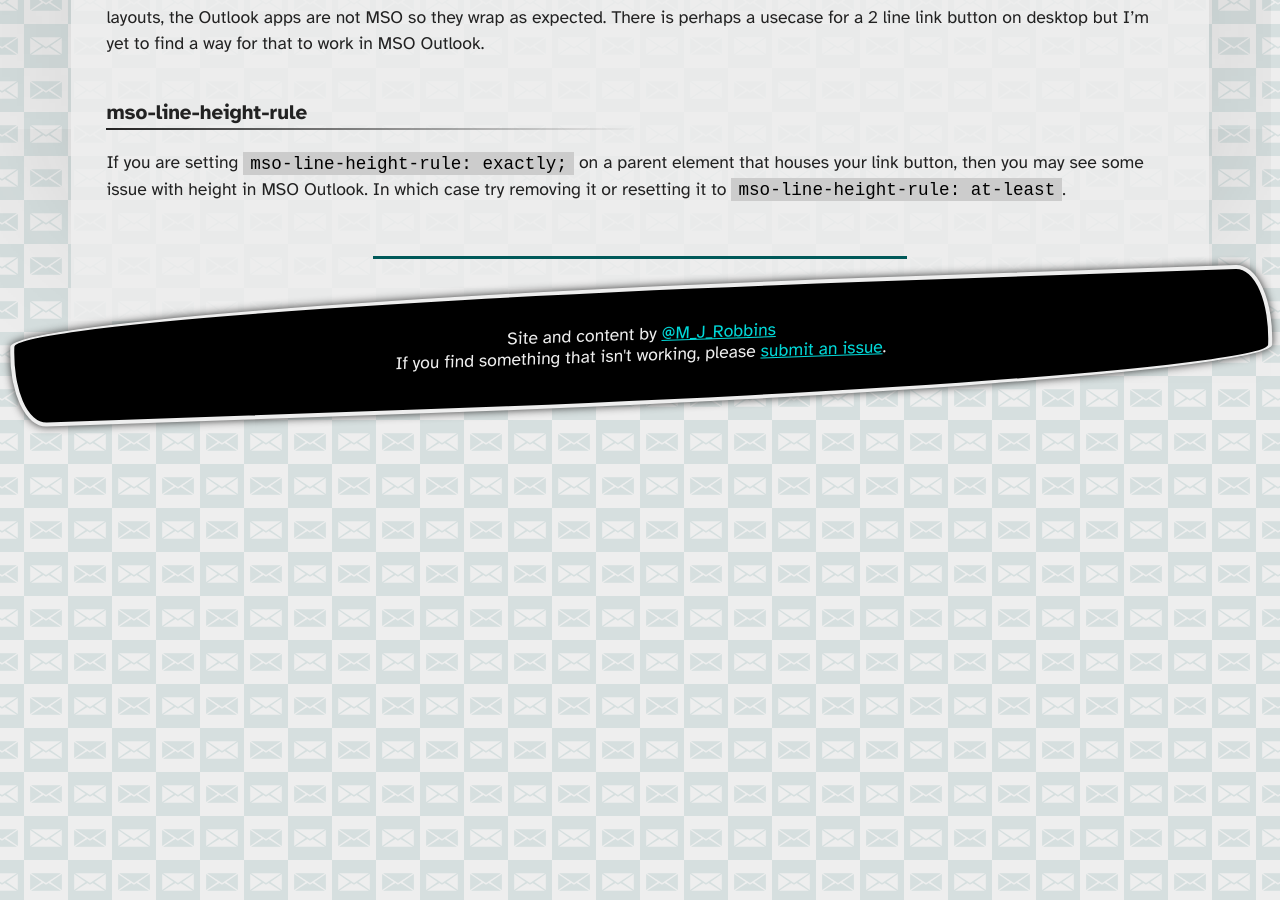
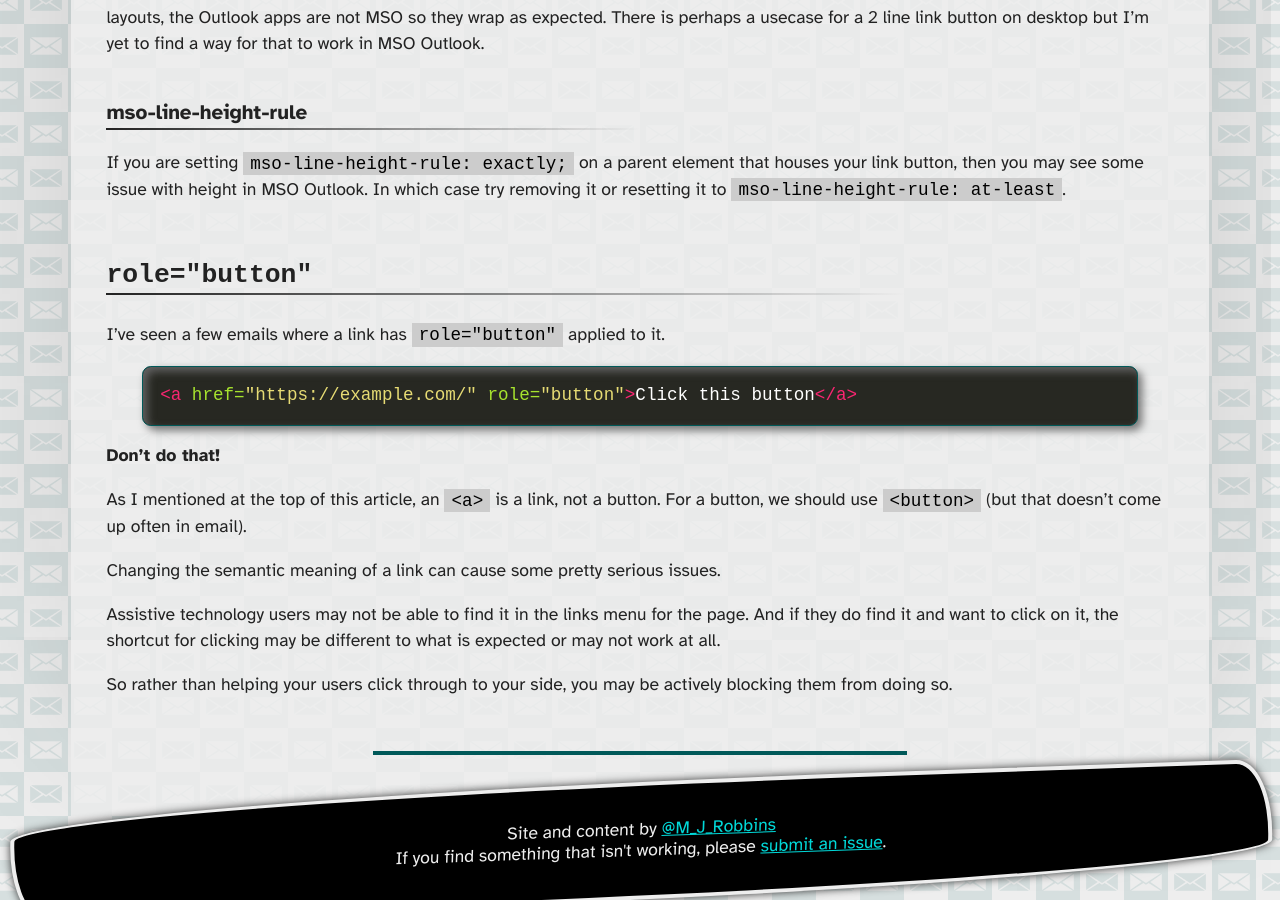
Before and after one commit to M-J-Robbins/good-email-code, a Jekyll site: the page built from email-code/link-button.md, in a window 1280 px wide and 900 px high, scrolled down 3936 px. Built offline with Jekyll 4.4.1, drawn with Linux system fonts in a browser that asks for light colours; our own code applies the rules of GitHub Pages for plain Markdown files; a script that is not in the unit is left out; some of the changed text lies outside the part shown.

Commit message:
don't use role=button on link

````diff
--- a/email-code/link-button.md
+++ b/email-code/link-button.md
@@ -1,9 +1,11 @@
+<div class="updated">Last Updated: <time datetime="2022-01-19">19<sup>th</sup> January 2022</time></div>
+
 # Link - button
 
 **Pedantic Semantics:**
 Just a quick note to start with as I like to be a pedant, this is not a button.  Here I've named it *Link - button* as this is a link, that is styles like a button.
 
-Quite often in the email world we talk about buttons, when actually we mean links.  In email it's rare to use a `<button>` but really that is the only thing we should call a button and a `<a>` is a link _(or possible an anchor as that's that the `<a>` stands for)_.  When talking about design this could be referred to as a button because that's talking purely about visuals and not about function.  But as you can tell from this site, i don't know much about design, just code, so it's a link!
+Quite often in the email world we talk about buttons, when actually we mean links.  In email it's rare to use a `<button>` but really that is the only thing we should call a button and a `<a>` is a link _(or possible an anchor as that's that the `<a>` stands for)_.  When talking about design this could be referred to as a button because that's talking purely about visuals and not about function.  But as you can tell from this site, I don't know much about design, just code, so it's a link!
 
 
 ## The code
@@ -96,3 +98,20 @@
 
 ### mso-line-height-rule
 If you are setting `mso-line-height-rule: exactly;` on a parent element that houses your link button, then you may see some issue with height in MSO Outlook. In which case try removing it or resetting it to `mso-line-height-rule: at-least`.
+
+## `role="button"`
+I've seen a few emails where a link has `role="button"` applied to it.
+
+```html
+<a href="https://example.com/" role="button">Click this button</a>
+```
+
+**Don't do that!**
+
+As I mentioned at the top of this article, an `<a>` is a link, not a button.  For a button, we should use `<button>` (but that doesn't come up often in email).
+
+Changing the semantic meaning of a link can cause some pretty serious issues.
+
+Assistive technology users may not be able to find it in the links menu for the page.  And if they do find it and want to click on it, the shortcut for clicking may be different to what is expected or may not work at all.
+
+So rather than helping your users click through to your side, you may be actively blocking them from doing so.
````
